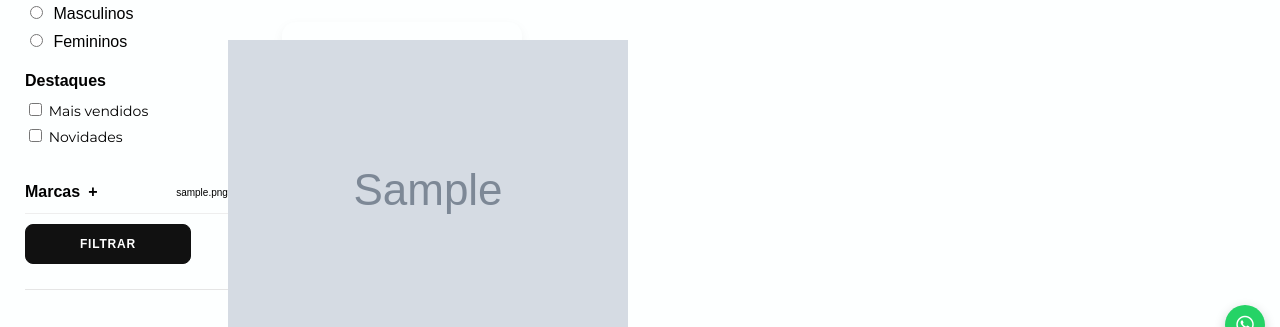
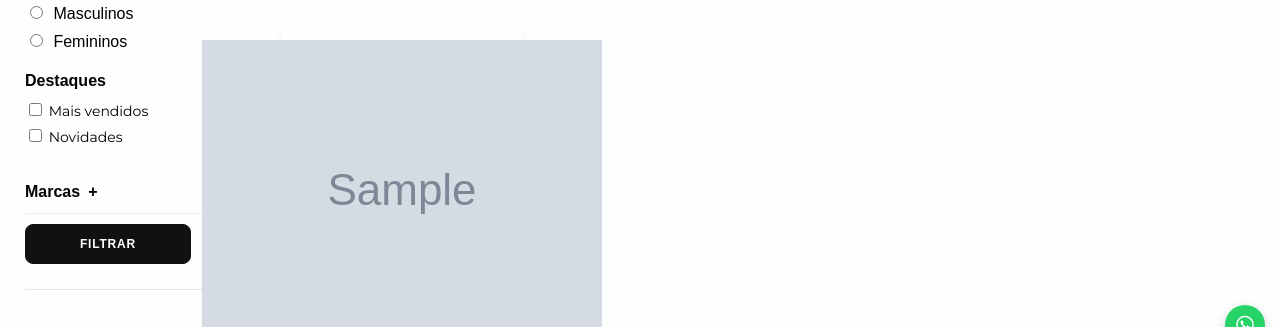
Before and after one commit to fractions26/fractions_parfums, a Django app: page /produtos/ in a window 1280 px wide. Shown: the part 360-687 px from the top of the page. Run offline with Django 5.2, Linux system fonts and the light colour scheme; tables that the repository leaves empty hold one stand-in row (values such as "Sample post"); grey boxes marked "Sample" are stand-in pictures.

Commit message:
remove debug imagens

```diff
--- a/templates/produtos/lista.html
+++ b/templates/produtos/lista.html
@@ -237,15 +237,11 @@
 
             <!-- ✅ IMAGEM -->
             <div class="img-box">
-                <p style="font-size:10px;">
-                    {{ perfume.imagem }}
-                </p>
-
                 <a href="/produtos/{{ perfume.slug }}/">
-                <img
-                    src="{% static perfume.imagem %}"
-                    alt="{{ perfume.nome }}"
-                >
+                    <img
+                        src="{% static perfume.imagem %}"
+                        alt="{{ perfume.nome }}"
+                    >
                 </a>
             </div>
 
```
